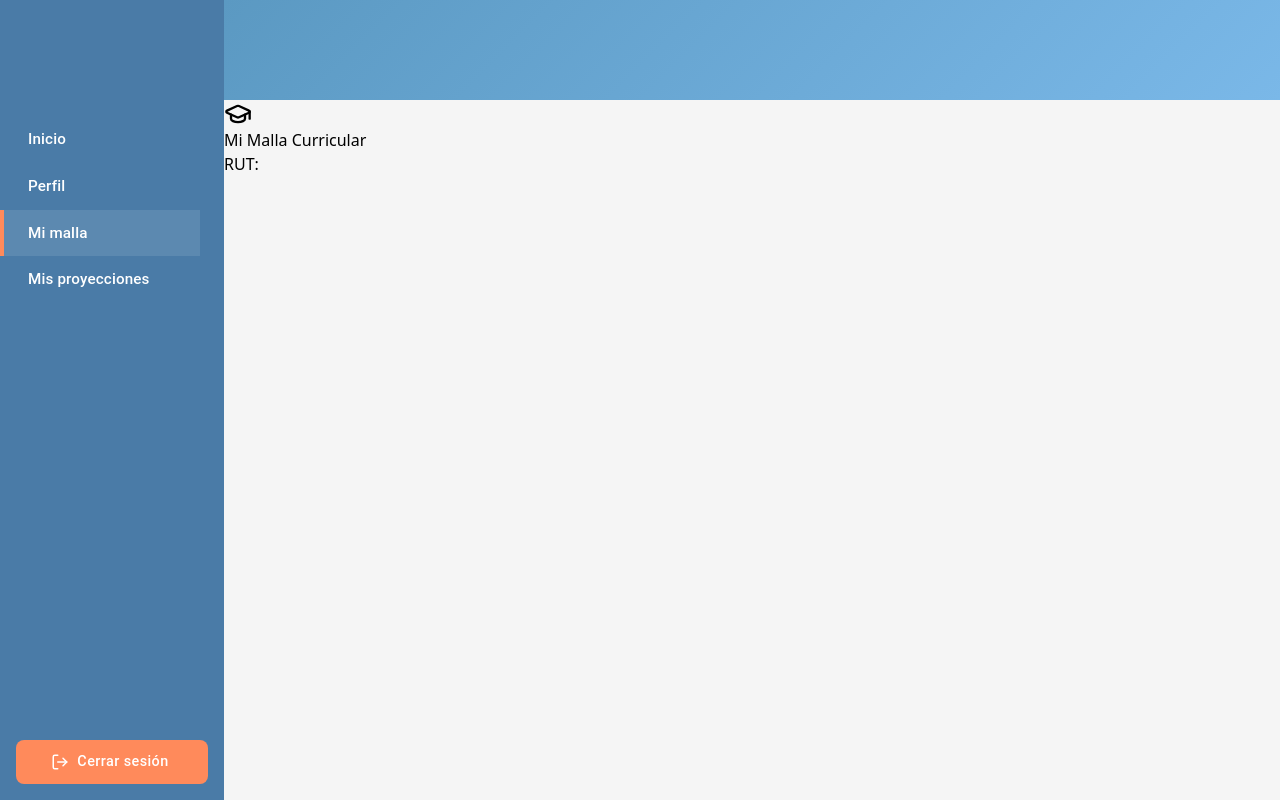
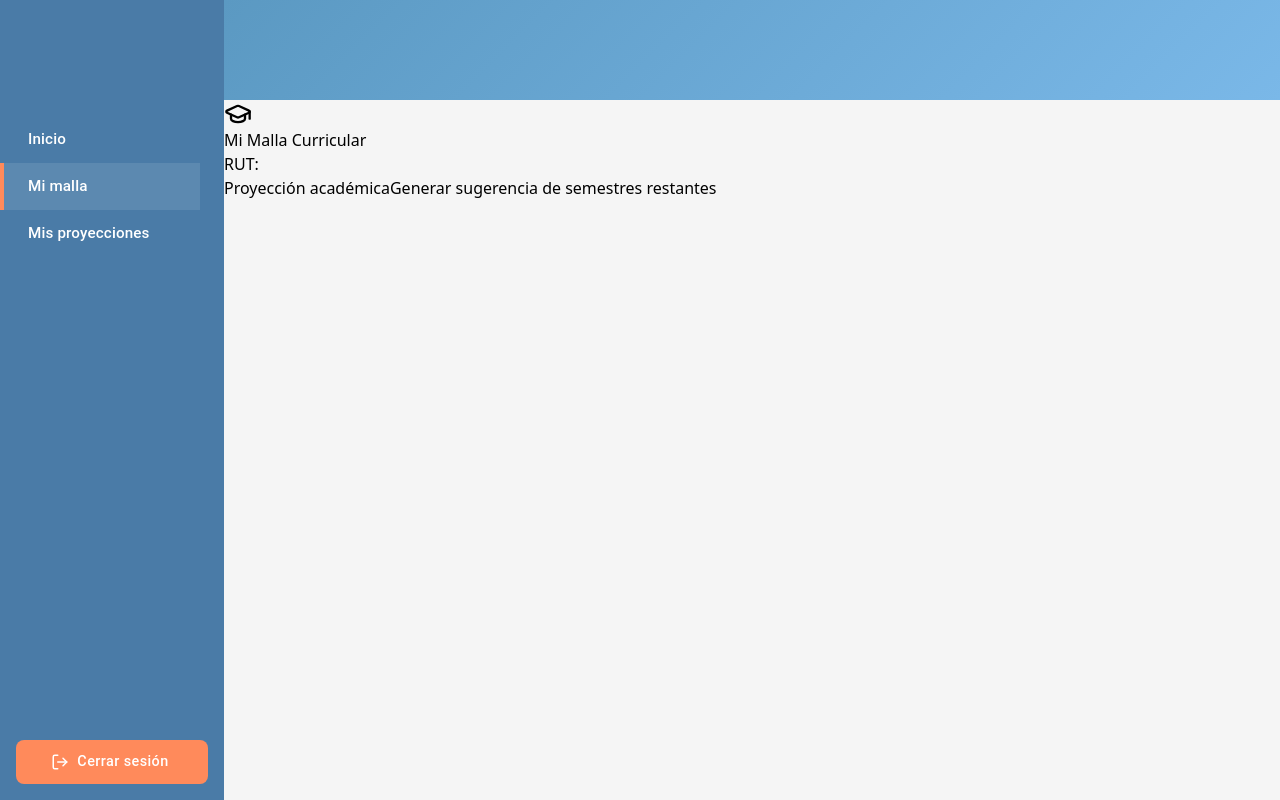
Before and after one commit to WENABOKI/proyecto-agil-frontend, a React (Vite) app: page /malla in a window 1280 px wide. Built offline with nearby package versions, Linux system fonts and the light colour scheme; sample sign-in values are in the browser's storage.

Commit message:
mejora proyeccion

```diff
--- a/src/pages/Dashboard.tsx
+++ b/src/pages/Dashboard.tsx
@@ -16,8 +16,8 @@ export default function Dashboard() {
 
   useEffect(() => {
     const path = location.pathname;
+
     if (path === '/dashboard') setActiveMenu('inicio');
-    else if (path === '/perfil') setActiveMenu('perfil');
     else if (path === '/malla') setActiveMenu('malla');
     else if (path === '/proyecciones') setActiveMenu('proyecciones');
   }, [location]);
@@ -44,6 +44,7 @@ export default function Dashboard() {
         <Box sx={{ height: '100px' }} />
 
         <Box sx={{ px: 3, pt: 2 }}>
+          {/* INICIO */}
           <Box
             onClick={() => handleNavigation('inicio', '/dashboard')}
             sx={{
@@ -53,9 +54,7 @@ export default function Dashboard() {
               borderLeft: activeMenu === 'inicio' ? '4px solid #FF8A5B' : '4px solid transparent',
               ml: -3,
               pl: 3,
-              '&:hover': {
-                backgroundColor: 'rgba(255,255,255,0.05)',
-              },
+              '&:hover': { backgroundColor: 'rgba(255,255,255,0.05)' },
             }}
           >
             <Typography sx={{ fontSize: '0.95rem', fontWeight: 500 }}>
@@ -63,25 +62,7 @@ export default function Dashboard() {
             </Typography>
           </Box>
 
-          <Box
-            onClick={() => handleNavigation('perfil', '/perfil')}
-            sx={{
-              py: 1.5,
-              cursor: 'pointer',
-              backgroundColor: activeMenu === 'perfil' ? 'rgba(255,255,255,0.1)' : 'transparent',
-              borderLeft: activeMenu === 'perfil' ? '4px solid #FF8A5B' : '4px solid transparent',
-              ml: -3,
-              pl: 3,
-              '&:hover': {
-                backgroundColor: 'rgba(255,255,255,0.05)',
-              },
-            }}
-          >
-            <Typography sx={{ fontSize: '0.95rem', fontWeight: 500 }}>
-              Perfil
-            </Typography>
-          </Box>
-
+          {/* MI MALLA */}
           <Box
             onClick={() => handleNavigation('malla', '/malla')}
             sx={{
@@ -91,9 +72,7 @@ export default function Dashboard() {
               borderLeft: activeMenu === 'malla' ? '4px solid #FF8A5B' : '4px solid transparent',
               ml: -3,
               pl: 3,
-              '&:hover': {
-                backgroundColor: 'rgba(255,255,255,0.05)',
-              },
+              '&:hover': { backgroundColor: 'rgba(255,255,255,0.05)' },
             }}
           >
             <Typography sx={{ fontSize: '0.95rem', fontWeight: 500 }}>
@@ -101,6 +80,7 @@ export default function Dashboard() {
             </Typography>
           </Box>
 
+          {/* MIS PROYECCIONES */}
           <Box
             onClick={() => handleNavigation('proyecciones', '/proyecciones')}
             sx={{
@@ -110,9 +90,7 @@ export default function Dashboard() {
               borderLeft: activeMenu === 'proyecciones' ? '4px solid #FF8A5B' : '4px solid transparent',
               ml: -3,
               pl: 3,
-              '&:hover': {
-                backgroundColor: 'rgba(255,255,255,0.05)',
-              },
+              '&:hover': { backgroundColor: 'rgba(255,255,255,0.05)' },
             }}
           >
             <Typography sx={{ fontSize: '0.95rem', fontWeight: 500 }}>
@@ -136,9 +114,7 @@ export default function Dashboard() {
               borderRadius: 2,
               fontSize: '0.9rem',
               fontWeight: 500,
-              '&:hover': {
-                backgroundColor: '#FF7043',
-              },
+              '&:hover': { backgroundColor: '#FF7043' },
             }}
           >
             Cerrar sesión
@@ -163,8 +139,7 @@ export default function Dashboard() {
             height: 100
           }}
         >
-          <Toolbar sx={{ height: '100%' }}>
-          </Toolbar>
+          <Toolbar sx={{ height: '100%' }} />
         </AppBar>
 
         <Box
--- a/src/pages/MiMalla.tsx
+++ b/src/pages/MiMalla.tsx
@@ -95,10 +95,21 @@ export default function MiMalla() {
     .map(Number)
     .sort((a, b) => a - b);
 
+  //  Botón para ir a Proyección
+  const handleGenerarProyeccion = () => {
+    const confirmar = window.confirm(
+      "¿Deseas generar una proyección académica automática con tus semestres restantes?"
+    );
+    if (confirmar) {
+      navigate("/proyecciones", { state: { generar: true } });
+    }
+  };
+
   return (
     <div className="min-h-screen bg-slate-100 px-4 py-6 md:px-8">
       <div className="max-w-7xl mx-auto">
-        <div className="flex flex-col md:flex-row md:items-center md:justify-between gap-4 mb-6">
+        {/* HEADER */}
+        <div className="flex flex-col md:flex-row md:items-center md:justify-between gap-4 mb-4">
           <div>
             <h1 className="text-3xl font-bold text-[#2D5F8F] flex items-center gap-2">
               <GraduationCap size={28} className="text-[#2D5F8F]" />
@@ -112,6 +123,22 @@ export default function MiMalla() {
           </div>
         </div>
 
+        {/* BOTÓN / TARJETA PROYECCIÓN ACADÉMICA */}
+        <div className="mb-4">
+          <button
+            onClick={handleGenerarProyeccion}
+            className="inline-flex flex-col px-5 py-3 rounded-lg shadow-md bg-[#0f607a] text-left text-white hover:bg-[#0c4d60] transition"
+          >
+            <span className="text-sm font-semibold">
+              Proyección académica
+            </span>
+            <span className="text-xs text-slate-100">
+              Generar sugerencia de semestres restantes
+            </span>
+          </button>
+        </div>
+
+        {/* BOTONES DE CARRERA (si tiene más de una) */}
         {user && user.carreras.length > 1 && (
           <div className="flex flex-wrap gap-2 mb-6">
             {user.carreras.map((c) => {
@@ -136,6 +163,7 @@ export default function MiMalla() {
           </div>
         )}
 
+        {/* ESTADOS */}
         {loading && (
           <div className="flex items-center gap-2 text-slate-600">
             <Loader2 size={18} className="animate-spin" />
@@ -145,6 +173,7 @@ export default function MiMalla() {
 
         {errorMsg && <p className="text-red-500 font-medium mb-4">{errorMsg}</p>}
 
+        {/* GRID DE NIVELES */}
         {!loading && !errorMsg && nivelesOrdenados.length > 0 && (
           <div className="mt-6">
             <div className="grid gap-6 sm:grid-cols-2 lg:grid-cols-4 2xl:grid-cols-6">
@@ -181,6 +210,7 @@ export default function MiMalla() {
           </div>
         )}
 
+        {/* SIN MALLA */}
         {!loading && !errorMsg && malla.length === 0 && carreraSeleccionada && (
           <p className="text-slate-600 mt-4">
             No se encontraron asignaturas para esta malla.
--- a/src/pages/MisProyecciones.tsx
+++ b/src/pages/MisProyecciones.tsx
@@ -1,6 +1,6 @@
 import { useEffect, useState } from "react";
 import { GraduationCap, Loader2 } from "lucide-react";
-import { useNavigate } from "react-router-dom";
+import { useNavigate, useLocation } from "react-router-dom";
 
 interface Carrera {
   codigo: string;
@@ -17,9 +17,8 @@ interface CursoProyectado {
   codigo: string;
   asignatura: string;
   creditos: number;
-  // semestre restante donde el backend sugiere tomar este ramo
   semestreSugerido: number;
-  nivel?: number; // opcional, si también lo mandas
+  nivel?: number;
 }
 
 interface ProyeccionResponse {
@@ -30,10 +29,16 @@ interface ProyeccionResponse {
   cursosSugeridos: CursoProyectado[];
 }
 
-// reutilizamos la función de romanos para etiquetar semestres
+//numeros romanos 1-20//
 const numeroToRoman = (n: number) => {
-  const romans = ["I", "II", "III", "IV", "V", "VI", "VII", "VIII", "IX", "X"];
-  return romans[n - 1] ?? String(n);
+  const romans = [
+    "",
+    "I", "II", "III", "IV", "V",
+    "VI", "VII", "VIII", "IX", "X",
+    "XI", "XII", "XIII", "XIV", "XV",
+    "XVI", "XVII", "XVIII", "XIX", "XX"
+  ];
+  return romans[n] ?? String(n);
 };
 
 export default function Proyeccion() {
@@ -43,7 +48,10 @@ export default function Proyeccion() {
   const [meta, setMeta] = useState<Omit<ProyeccionResponse, "cursosSugeridos"> | null>(null);
   const [loading, setLoading] = useState(false);
   const [errorMsg, setErrorMsg] = useState<string | null>(null);
+  const [proyeccionSolicitada, setProyeccionSolicitada] = useState(false);
+
   const navigate = useNavigate();
+  const location = useLocation();
 
   // 1) Recuperar usuario y carrera seleccionada desde localStorage
   useEffect(() => {
@@ -63,10 +71,18 @@ export default function Proyeccion() {
     if (data.carreras.length > 0) setCarreraSeleccionada(data.carreras[0]);
   }, [navigate]);
 
-  // 2) Cuando cambia la carrera, pedir la PROYECCIÓN al backend
+  // 2) Detectar si MiMalla pidió generar una proyección
+  useEffect(() => {
+    const state = location.state as any;
+    if (state?.generar) {
+      setProyeccionSolicitada(true);
+    }
+  }, [location.state]);
+
+  // 3) Cuando cambia la carrera Y ya se solicitó proyección, pedirla al backend
   useEffect(() => {
     const fetchProyeccion = async () => {
-      if (!carreraSeleccionada) return;
+      if (!carreraSeleccionada || !proyeccionSolicitada) return;
       setLoading(true);
       setErrorMsg(null);
 
@@ -102,9 +118,9 @@ export default function Proyeccion() {
     };
 
     fetchProyeccion();
-  }, [carreraSeleccionada]);
+  }, [carreraSeleccionada, proyeccionSolicitada]);
 
-  // 3) Agrupar por semestreSugerido (semestres restantes)
+  // 4) Agrupar por semestreSugerido (semestres restantes)
   const semestres: Record<number, CursoProyectado[]> = {};
   if (Array.isArray(proyeccion)) {
     proyeccion.forEach((r) => {
@@ -133,9 +149,13 @@ export default function Proyeccion() {
                 RUT: <span className="font-semibold">{user.rut}</span>
               </p>
             )}
-            {meta && (
+            {carreraSeleccionada && (
               <p className="text-xs text-slate-600 mt-1">
-                Carrera: <span className="font-semibold">{meta.carrera}</span>
+                Carrera:{" "}
+                <span className="font-semibold">
+                  {carreraSeleccionada.nombre} (
+                  {carreraSeleccionada.codigo}-{carreraSeleccionada.catalogo})
+                </span>
               </p>
             )}
           </div>
@@ -166,6 +186,13 @@ export default function Proyeccion() {
           </div>
         )}
 
+        {/* SI NO SE HA SOLICITADO NINGUNA PROYECCIÓN */}
+        {!proyeccionSolicitada && !loading && !errorMsg && (
+          <p className="text-slate-600 mt-6 text-center">
+            El alumno aún no ha generado ninguna proyección académica.
+          </p>
+        )}
+
         {/* ESTADOS DE CARGA / ERROR */}
         {loading && (
           <div className="flex items-center gap-2 text-slate-600">
@@ -178,8 +205,11 @@ export default function Proyeccion() {
           <p className="text-red-500 font-medium mb-4">{errorMsg}</p>
         )}
 
-        {/* GRID DE SEMESTRES RESTANTES */}
-        {!loading && !errorMsg && semestresOrdenados.length > 0 && (
+        {/* GRID DE SEMESTRES RESTANTES (solo si hubo solicitud y hay datos) */}
+        {!loading &&
+          !errorMsg &&
+          proyeccionSolicitada &&
+          semestresOrdenados.length > 0 && (
             <div className="mt-6">
               <div className="grid gap-6 sm:grid-cols-2 lg:grid-cols-4 2xl:grid-cols-6">
                 {semestresOrdenados.map((semestre) => (
@@ -188,7 +218,7 @@ export default function Proyeccion() {
                     className="bg-slate-200/80 rounded-xl shadow-inner flex flex-col h-full"
                   >
                     <div className="bg-[#2D5F8F] text-white text-center py-2 rounded-t-xl font-semibold tracking-wide">
-                    Semestre {numeroToRoman(semestre)}
+                      {numeroToRoman(semestre)}
                     </div>
 
                     <div className="p-3 space-y-3">
@@ -215,8 +245,9 @@ export default function Proyeccion() {
             </div>
           )}
 
-        {/* SIN RESULTADOS */}
-        {!loading &&
+        {/* SIN RESULTADOS DESPUÉS DE GENERAR */}
+        {proyeccionSolicitada &&
+          !loading &&
           !errorMsg &&
           proyeccion.length === 0 &&
           carreraSeleccionada && (
```
Lines whose indentation alone changed are shown as unchanged.
